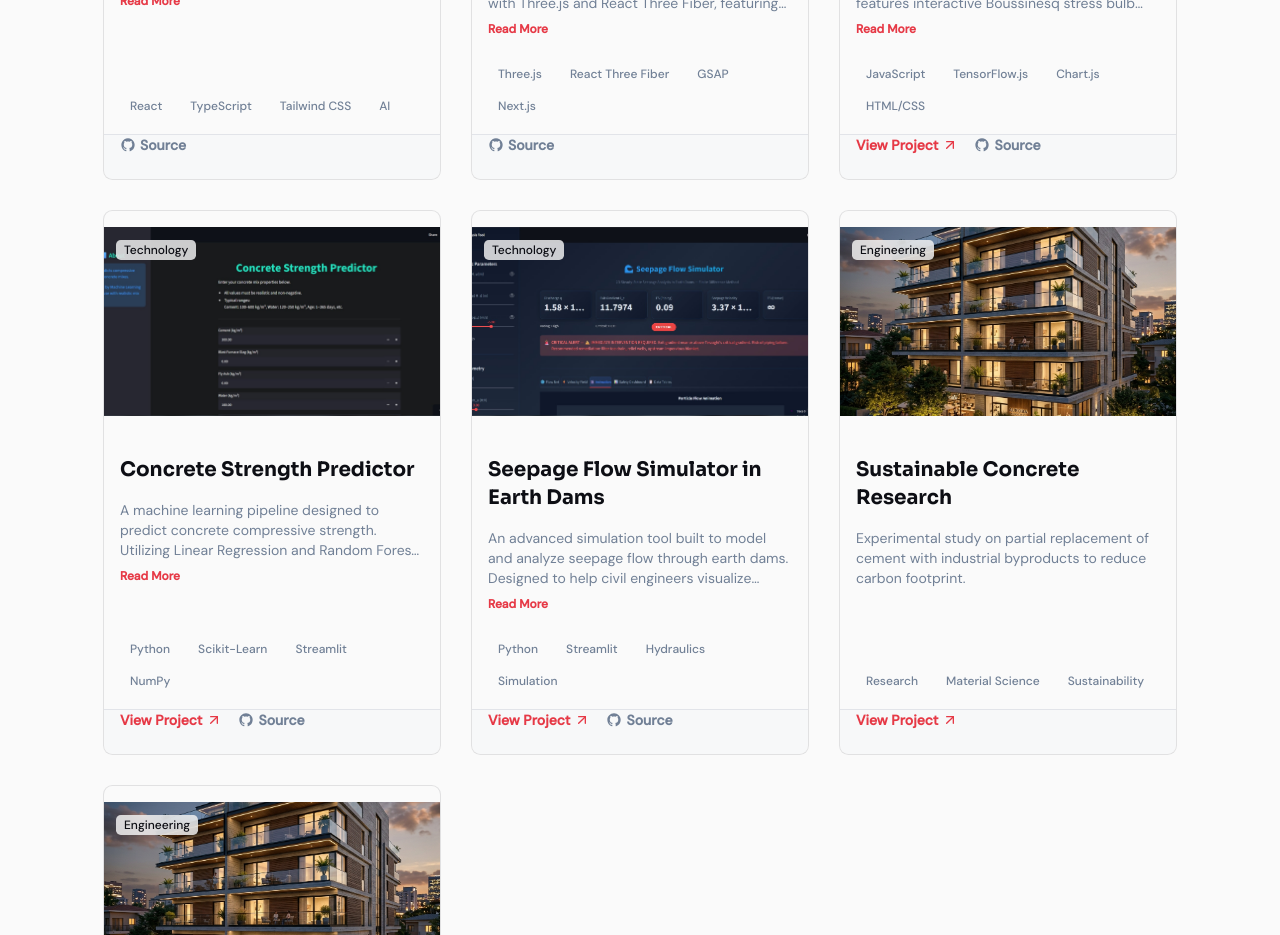
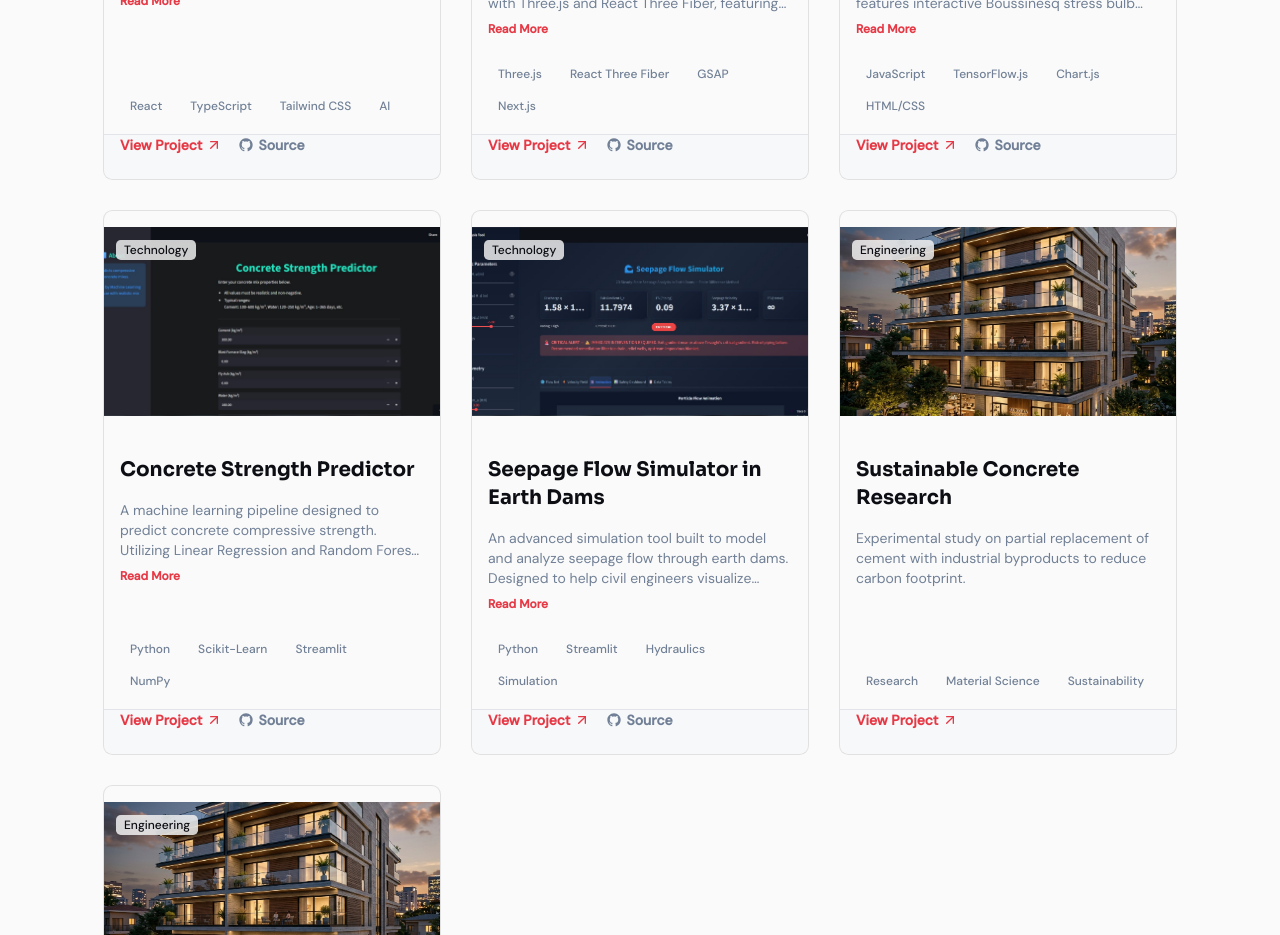
Before and after one commit to biswajeet-bishoyi/Portfolio, a Next.js app: page / in a window 1280 px wide. Shown: the part 4940-5875 px from the top of the page. Built offline with nearby package versions, Linux system fonts and the light colour scheme.

Commit message:
Add live URLs for BeamLab and Apex Precision

```diff
--- a/src/components/sections/projects-section.tsx
+++ b/src/components/sections/projects-section.tsx
@@ -21,7 +21,7 @@ const PROJECTS = [
     description: "An interactive, next-generation structural engineering workspace. Features real-time structural analysis (shear/moment/deflection), an AI Engineering Studio (\"Archie\"), a Time Machine feature for tracking design evolution, and a cinematic Presentation mode.",
     image: "/images/beamlab.png",
     tags: ["React", "TypeScript", "Tailwind CSS", "AI"],
-    links: { github: "https://github.com/biswajeet-bishoyi/BeamLab" }
+    links: { github: "https://github.com/biswajeet-bishoyi/BeamLab", live: "https://beamstudio.vercel.app/" }
   },
   {
     id: 8,
@@ -30,7 +30,7 @@ const PROJECTS = [
     description: "A highly cinematic, interactive 3D web experience celebrating Max Verstappen. Built with Three.js and React Three Fiber, featuring scroll-linked camera choreography around a detailed 3D model of the RB20, dynamic depth of field, and minimalist typography.",
     image: "/images/apex.png",
     tags: ["Three.js", "React Three Fiber", "GSAP", "Next.js"],
-    links: { github: "https://github.com/biswajeet-bishoyi/Apex-Precision" }
+    links: { github: "https://github.com/biswajeet-bishoyi/Apex-Precision", live: "https://apex-precision-f1.vercel.app/" }
   },
   {
     id: 1,
```
